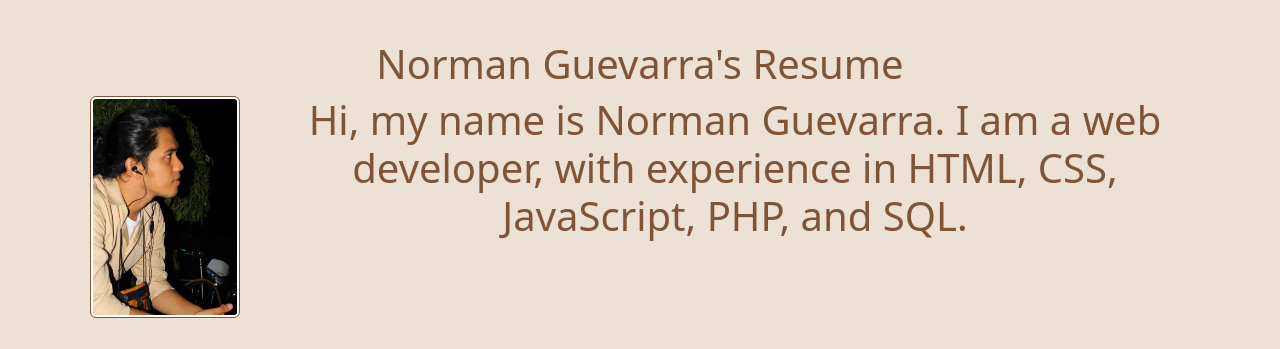
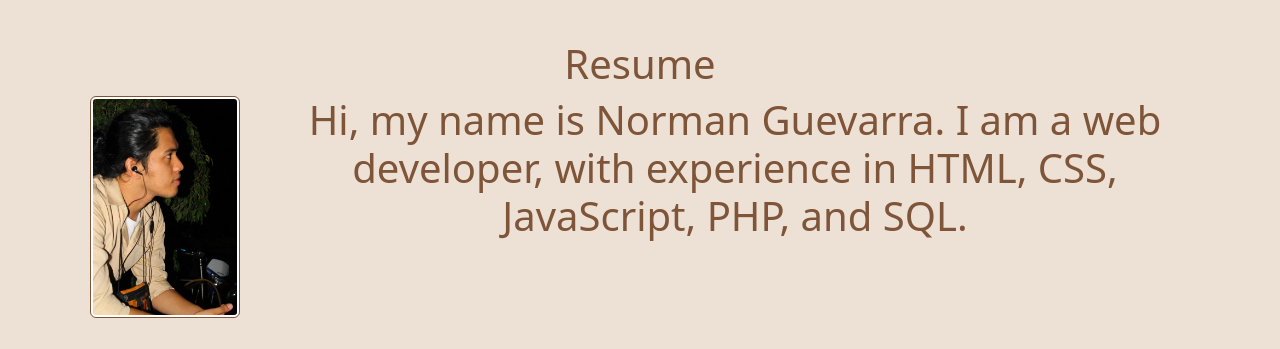
Before and after one commit to normvhn/Bootcamp, a plain HTML site: page Bootcamp/index.html in a window 1280 px wide. Shown: the top 349 px of the page. Drawn offline with nearby package versions, Linux system fonts and the light colour scheme; files whose address does not match are found by name.

Commit message:
Update title of index.html

```diff
--- a/Bootcamp/index.html
+++ b/Bootcamp/index.html
@@ -31,7 +31,7 @@
     </body>
 </head>
 <body>
-    <h1 class="text-center">Norman Guevarra's Resume</h1>
+    <h1 class="text-center">Resume</h1>
     <div class="container">
         <div class="row">
             <div class="col-lg-2">
```
